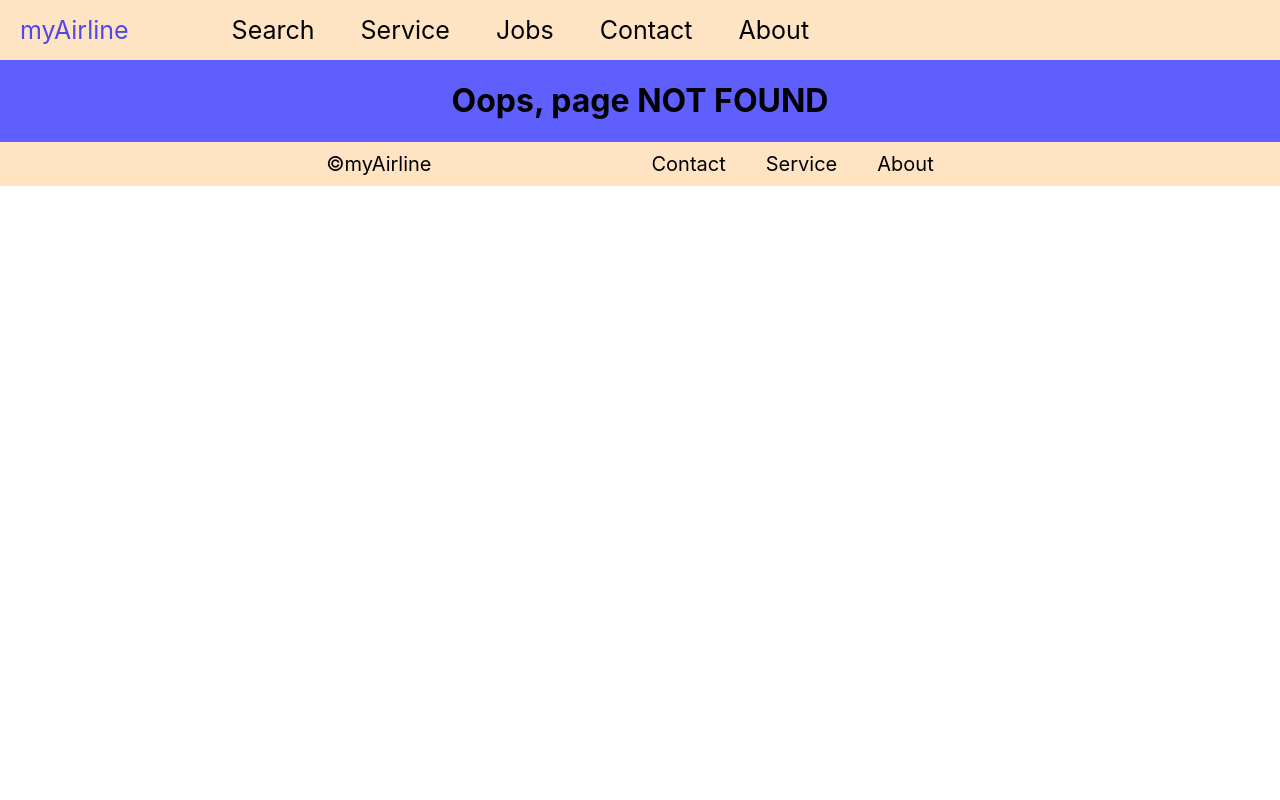
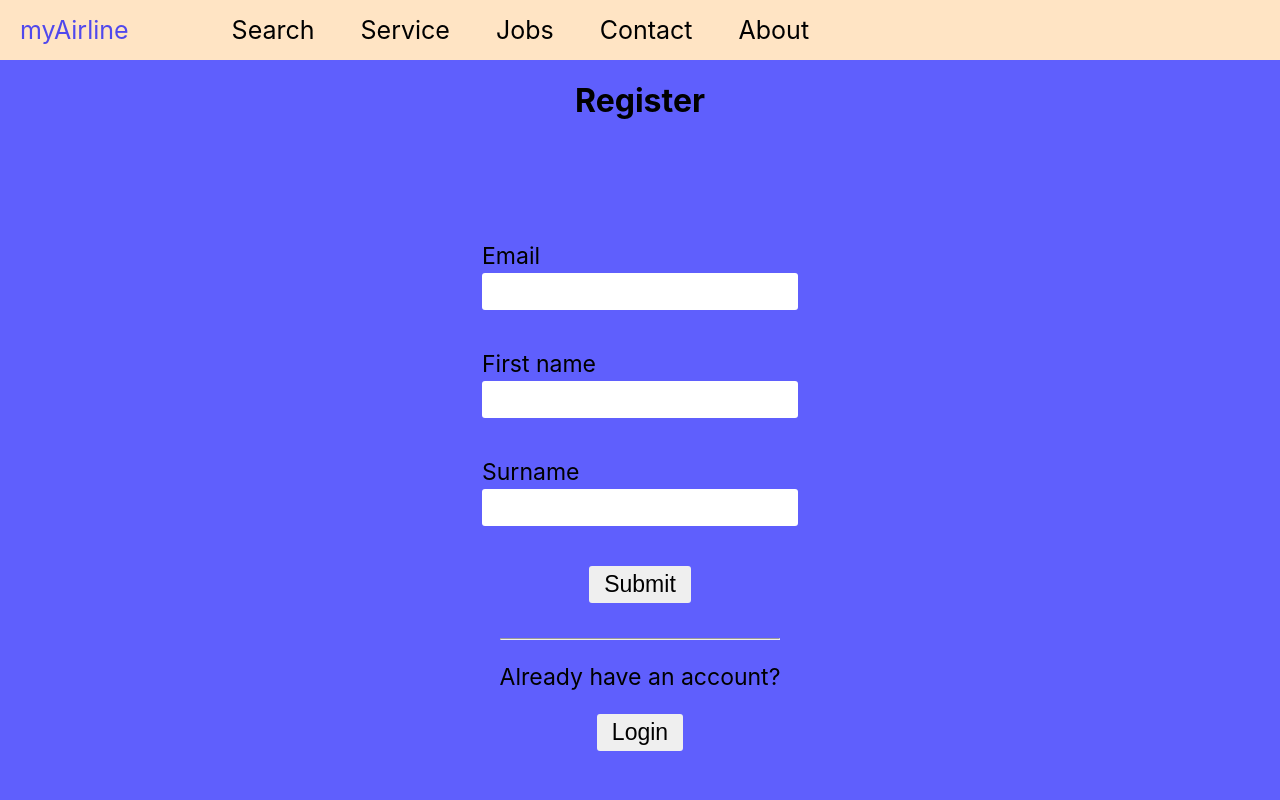
Before and after one commit to flobbe9/myAirline-frontend, a React (Create React App) app: page /register in a window 1280 px wide. Before the commit this address had no page. Shown: the top 800 px of the page. Built offline with nearby package versions, Linux system fonts and the light colour scheme.

Commit message:
feat: add register
add first login draft

```diff
--- a/src/App.tsx
+++ b/src/App.tsx
@@ -11,6 +11,8 @@ import Contact from "./components/contact/Contact.tsx";
 import About from "./components/about/About.tsx";
 import Test from "./components/test/Test.tsx";
 import BookingOptions from './components/bookingOptions/BookingOptions.tsx';
+import Register from './components/userDetails/Register.tsx';
+import Login from './components/userDetails/Login.tsx';
 
 
 export default function App() {
@@ -23,7 +25,8 @@ export default function App() {
 					<Route path="/" element={<SearchFlight />} />
 					<Route path="/searchResult/:from/:to/:date/:time" element={<SearchResult />} />
 					<Route path="/searchResult/bookingOptions/:id" element={<BookingOptions />} />
-					<Route path="/searchResult/userDetails" element={<h1>User details</h1>} />
+					<Route path="/register" element={<Register />} />
+					<Route path="/login" element={<Login />} />
 					<Route path="/service" element={<Service />}/>
 					<Route path="/jobs" element={<Jobs />} />
 					<Route path="/contact" element={<Contact />} />
--- /dev/null
+++ b/src/components/userDetails/Login.tsx
@@ -0,0 +1,17 @@
+import React from "react";
+import "./Login.css";
+
+
+export default function Login(props) {
+
+    const className = "Login";
+
+    return (
+        <div className={className}>
+            <h1>Login</h1>
+
+            <div className={className + "-container"}>
+                <input type="text" />
+            </div>
+        </div>)
+}
--- /dev/null
+++ b/src/components/userDetails/Register.css
@@ -0,0 +1,50 @@
+.Register {
+    height: 1000px;
+}
+
+.Register-container {
+    /* border: 1px solid red; */
+    display: inline-block;
+    font-size: 23px;
+    margin-top: 60px;
+    text-align: left;
+}
+
+.Register-item {
+    margin: 40px 0px;
+}
+
+.Register-input {
+    border: 0;
+    border-radius: 3px;
+    font-size: 23px;
+    margin-top: 3px;
+    padding: 5px 10px;
+}
+
+.Register-input:focus {
+    border: 0;
+    box-shadow: 1px 1px 10px gray inset;
+    outline: none;
+}
+
+.Register-container-submit {
+    /* border: 1px solid red; */
+    display: inline-block;
+    font-size: 23px;
+    text-align: center;
+}
+
+.Register-submit {
+    border: 0;
+    border-radius: 3px;
+    font-size: 23px;
+    padding: 5px 15px;
+    text-align: center;
+}
+
+#Register-errorMessage {
+    /* border: 1px solid white; */
+    color: red;
+    font-size: 20px;
+}
--- /dev/null
+++ b/src/components/userDetails/Register.tsx
@@ -0,0 +1,105 @@
+import React, { useEffect, useState } from "react";
+import "./Register.css";
+import { toggleColorOnclick } from "../../helperMethods/events/events";
+import { Link } from "react-router-dom";
+import { getErrorMessage, isTextInputValid } from "../searchFlight/SearchFlight";
+
+
+export default function Register(props) {
+
+    const [isFormValid, setIsFormValid] = useState(false);
+    const [errorMessage, setErrorMessage] = useState(<br />);
+
+    useEffect(() => {
+        const submitButtons = document.getElementsByClassName("Register-submit");
+
+        Array.from(submitButtons).forEach(submitButton => toggleColorOnclick((submitButton as HTMLElement), "gray"));
+
+        window.scrollTo(0, 0);
+    }, []);
+
+    const className = "Register";
+    const submitButton = <button className={className + "-submit"}
+                            onMouseOver={() => handleSubmitMouseOver(setIsFormValid, className)}
+                            onClick={() => {if (!isFormValid) handleSubmitClick(setErrorMessage, isFormValid)}}>
+                                Submit
+                        </button>;
+
+    return (
+        <div className={className}>
+            <h1>Register</h1>
+
+            <div className={className + "-container"}>
+                <TextInput className={className} name="Email"/>
+
+                <TextInput className={className} name="First name"/>
+
+                <TextInput className={className} name="Surname"/>
+            </div>
+            <br />
+
+            <div className={className + "-container-submit"}>
+                {isFormValid?
+                    /* TODO: add some redirect information in params */
+                    <Link to={props.params + "/confirmEmail"} >
+                        {submitButton}
+                    </Link> :
+                    <>{submitButton}</>
+                }
+
+                <div id={className + "-errorMessage"}>{errorMessage}</div>
+                <hr />
+
+                <p>Already have an account?</p>
+
+                {/* TODO: add some redirect information in params */}
+                <Link to="/login">
+                    <button className={className + "-submit"}>Login</button>
+                </Link>
+            </div>
+        </div>)
+}
+
+
+function TextInput(props) {
+
+    const className = props.className;
+    const name = props.name;
+
+    return (
+        <div className={className + "-item"}>
+            <label htmlFor={name}>{name}</label>
+            <br />
+            <input className={className + "-input"} type="text" name={name} />
+        </div>)
+}
+
+
+function handleSubmitMouseOver(setIsFormValid, className): boolean {
+
+    const inputs = document.getElementsByClassName(className + "-input");
+
+    // iterate inputs
+    Array.from(inputs).forEach(input => {
+        const isValid = isTextInputValid((input as HTMLInputElement).value);
+
+        // set state
+        setIsFormValid(isValid);
+
+        // return and set error message
+        if (!isValid) {
+            return;
+        }
+    })
+
+    return true;
+}
+
+
+function handleSubmitClick(setErrorMessage, isFormValid) {
+
+    if (!isFormValid) {
+        setErrorMessage(getErrorMessage(Error("text")));
+        return;
+    }
+}
```
Also changed, not shown: src/components/userDetails/Login.css (added).
